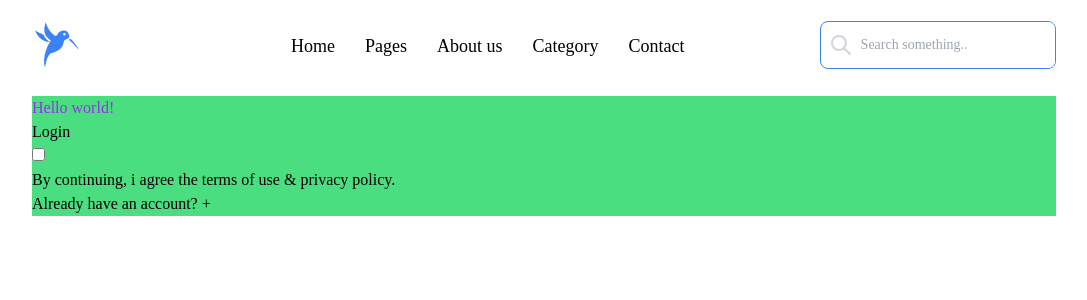
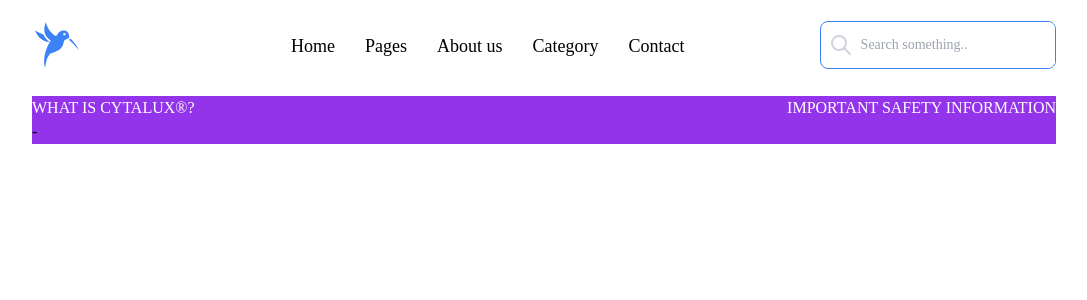
Before and after one commit to Raihanhn/Dynamic_Popup, a Next.js app: page / in a window 1280 px wide. Shown: the top 300 px of the page, without its empty margins (96-1183 px from the left). Built offline with nearby package versions, Linux system fonts and the light colour scheme.

Commit message:
3 different div fnc added

```diff
--- a/app/components/NewsTicker2/Modem/PopupModem.tsx
+++ b/app/components/NewsTicker2/Modem/PopupModem.tsx
@@ -6,39 +6,51 @@ import Modem from "./Modem";
 
 const PopupModem = () => {
   const [showModal, setShowModal] = useState(true);
-  const [currentState, setCurrentState] = useState("Model1");
+  const [currentState, setCurrentState] = useState("Login");
+  // const [secondaryState, setSecondaryState] = useState("");
 
   return (
     <Fragment>
       <Modem isVisible={showModal} onClose={() => setShowModal(false)}>
-        <div className="bg-green-400">
+        <div className="bg-purple-600">
           <div className="">
             {currentState === "Login" ? (
               <>
-                <div className="text-red-400">h9</div>
+                <div className="text-white flex justify-between ">
+                  <h2>WHAT IS CYTALUX®?</h2>
+                  <h2>IMPORTANT SAFETY INFORMATION</h2>
+                </div>
               </>
+            ) : currentState === "model3" ? (
+              <div className="text-blue-600">Another Model</div>
             ) : (
-              <div className="text-purple-600">Hello world!</div>
+              <div className="text-orange-300">Hello world!</div>
             )}
           </div>
-          <button>
+          {/* <button
+            onClick={() =>
+              setCurrentState(currentState === "Sign Up" ? "Login" : "Sign Up")
+            }
+          >
             {currentState === "Sign Up" ? "Create account" : "Login"}
-          </button>
-          <div className="login-popup-condition">
-            <input type="checkbox" required />
-            <p>By continuing, i agree the terms of use & privacy policy.</p>
-          </div>
+          </button> */}
+
           {currentState === "Login" ? (
             <p>
-              Create a new account?{" "}
               <span onClick={() => setCurrentState("Sign Up")}>-</span>
             </p>
           ) : (
             <p>
-              Already have an account?{" "}
+              {currentState !== "model3" && (
+                <button onClick={() => setCurrentState("model3")}>
+                  Switch to Model 3
+                </button>
+              )}
               <span onClick={() => setCurrentState("Login")}>+</span>
             </p>
           )}
+
+          {/* Conditionally render the button to switch to "model3" state */}
         </div>
       </Modem>
     </Fragment>
```
